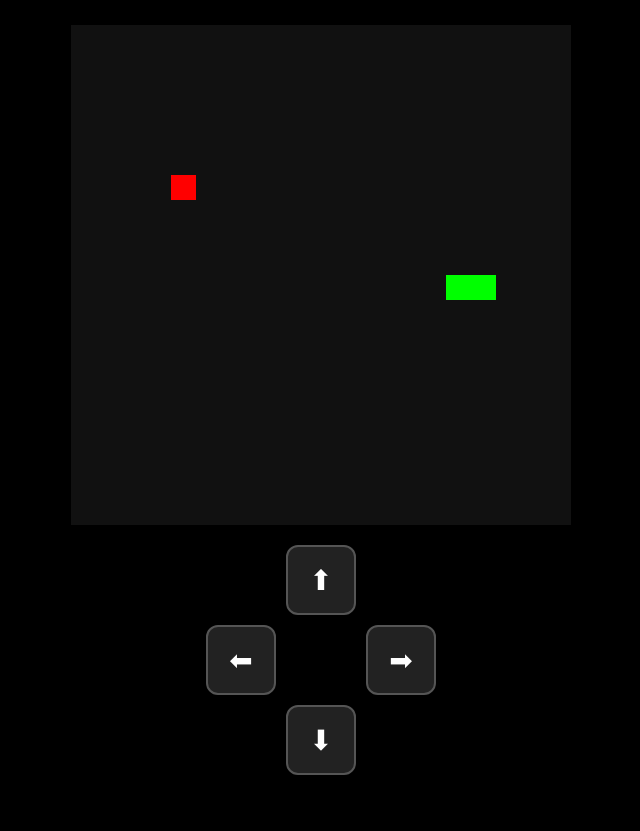
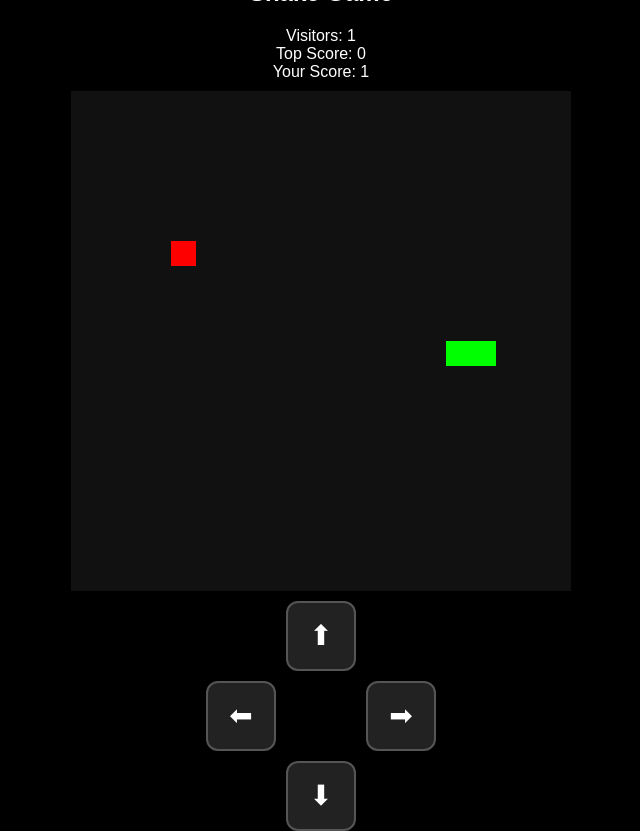
Before and after one commit to kakashiNN/ball.game, a plain HTML site: page index.html in a window 1280 px wide. Shown: the whole page, without its empty margins (319-959 px from the left). Before the commit the page ends 800 px from the top, so only its background shows below. Drawn offline with Linux system fonts and the light colour scheme.

Commit message:
Update index.html

```diff
--- a/index.html
+++ b/index.html
@@ -3,7 +3,7 @@
 <head>
 <meta charset="UTF-8">
 <meta name="viewport" content="width=device-width, initial-scale=1.0">
-<title>Snake Game (Mobile Keypad)</title>
+<title>Snake Game (Leaderboard + Visitors)</title>
 <style>
   body {
     background: #000;
@@ -13,11 +13,13 @@
     justify-content: center;
     margin: 0;
     height: 100vh;
+    color: #fff;
+    font-family: sans-serif;
   }
   canvas {
     background: #111;
     display: block;
-    margin-bottom: 20px;
+    margin-bottom: 10px;
     touch-action: none;
     width: 90vw;
     height: 90vw;
@@ -29,6 +31,7 @@
     grid-template-columns: repeat(3, 70px);
     grid-template-rows: repeat(3, 70px);
     gap: 10px;
+    margin-bottom: 10px;
   }
   .controls button {
     font-size: 28px;
@@ -42,9 +45,20 @@
     background: #555;
   }
   .empty { background: transparent; border: none; }
+  .info {
+    margin-bottom: 10px;
+    text-align: center;
+  }
 </style>
 </head>
 <body>
+
+<h2>Snake Game</h2>
+<div class="info">
+  <div>Visitors: <span id="visitorCount">0</span></div>
+  <div>Top Score: <span id="topScore">0</span></div>
+  <div>Your Score: <span id="score">0</span></div>
+</div>
 
 <canvas id="game" width="500" height="500"></canvas>
 
@@ -77,10 +91,22 @@ let dy = 0;
 let score = 0;
 
 // Speed control
-let baseSpeed = 5; // initial speed
+let baseSpeed = 5;
 let maxSpeed = 20;
 let speed = baseSpeed;
 let lastTime = 0;
+
+// Visitors & Top Score using localStorage
+if(!localStorage.getItem('visitorCount')) localStorage.setItem('visitorCount', 0);
+let visitorCount = parseInt(localStorage.getItem('visitorCount')) + 1;
+localStorage.setItem('visitorCount', visitorCount);
+document.getElementById('visitorCount').innerText = visitorCount;
+
+if(!localStorage.getItem('topScore')) localStorage.setItem('topScore', 0);
+let topScore = parseInt(localStorage.getItem('topScore'));
+document.getElementById('topScore').innerText = topScore;
+
+document.getElementById('score').innerText = score;
 
 // Keyboard input
 window.addEventListener('keydown', e => {
@@ -91,7 +117,7 @@ window.addEventListener('keydown', e => {
   else if(key === 'ArrowRight' && dx === 0){ dx = scale; dy = 0; }
 });
 
-// Mobile keypad buttons
+// Mobile buttons
 function setDirection(x, y){
   if(dx === 0 && x !== 0){ dx = x; dy = 0; }
   else if(dy === 0 && y !== 0){ dx = 0; dy = y; }
@@ -108,7 +134,7 @@ function setDirection(x, y){
   }, {passive:false});
 });
 
-// Main game loop
+// Game Loop
 function gameLoop(timestamp){
   if(!lastTime) lastTime = timestamp;
   const interval = 1000 / speed;
@@ -135,8 +161,14 @@ function update(){
   // Self-collision
   if(collision(head, snake)){
     alert("Game Over! Score: " + score);
+    if(score > topScore){
+      topScore = score;
+      localStorage.setItem('topScore', topScore);
+      document.getElementById('topScore').innerText = topScore;
+    }
     snake = [{ x: 10 * scale, y: 10 * scale }];
     dx = scale; dy = 0; score = 0; speed = baseSpeed;
+    document.getElementById('score').innerText = score;
     return;
   }
 
@@ -145,6 +177,7 @@ function update(){
   // Eat food
   if(head.x === food.x && head.y === food.y){
     score++;
+    document.getElementById('score').innerText = score;
     food = { x: Math.floor(Math.random() * columns) * scale, y: Math.floor(Math.random() * rows) * scale };
   } else {
     snake.pop();
```
